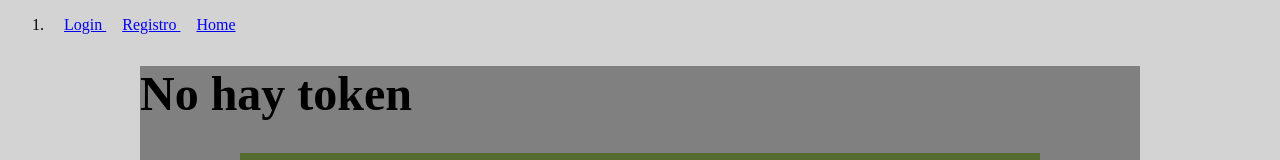
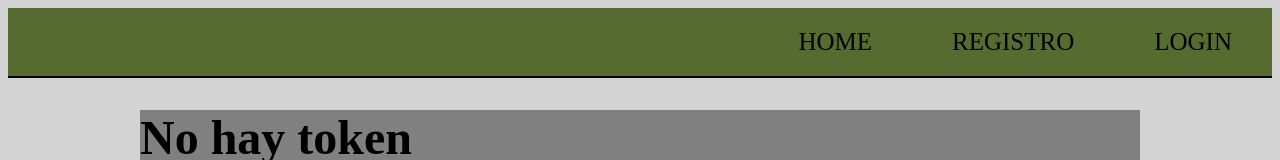
Before and after one commit to LuchoMoreno/Moreno.Luciano.SPPAVII, a React (Create React App) app in the folder cocinerosFRONTEND/: page / in a window 1280 px wide. Shown: the top 160 px of the page. Built offline with nearby package versions, Linux system fonts and the light colour scheme; no server answers.

Commit message:
Se mejoró el componente de navegacion

```diff
--- a/cocinerosFRONTEND/src/components/Navegacion.js
+++ b/cocinerosFRONTEND/src/components/Navegacion.js
@@ -1,20 +1,17 @@
 import React from 'react';
-import {Link} from 'react-router-dom';
+import { Link } from 'react-router-dom';
 
 
 
 const Navegacion = () => {
 
     return (
-        <nav>
-            <ol>
-                <li>
-                    <Link to="/login"> Login </Link>
-                    <Link to="/registro"> Registro </Link>
-                    <Link to="/"> Home </Link>
-                </li>
-            </ol>
-        </nav>
+        <div class="nav">
+
+                <a> <Link to="/login"> LOGIN </Link> </a>
+                <a> <Link to="/registro"> REGISTRO </Link> </a>
+                <a> <Link to="/"> HOME </Link> </a>
+        </div>
     )
 }
 
--- a/cocinerosFRONTEND/src/index.css
+++ b/cocinerosFRONTEND/src/index.css
@@ -77,16 +77,26 @@ h1{
 
 /* NAV BAR */
 
-a{
-  margin-left: 1rem;
+.nav {
+  background: darkolivegreen;
+  overflow: hidden;
+  border-bottom: solid black 2px;
 }
 
-li{
-  margin-bottom: 1rem;
+.nav a {
+  color: black;
+  float: right;
+  text-align: center;
+  padding: 10px 20px;
+  text-decoration: none;
+  font-size: 25px;
 }
 
-.active{
-  font-weight: bold;
-  color: blue;
+.nav a:hover {
+  background-color: rgba(201, 195, 195, 0.74);
+}
 
+.nav a.active {
+  background-color: #262429;
+  color: white;
 }
```
